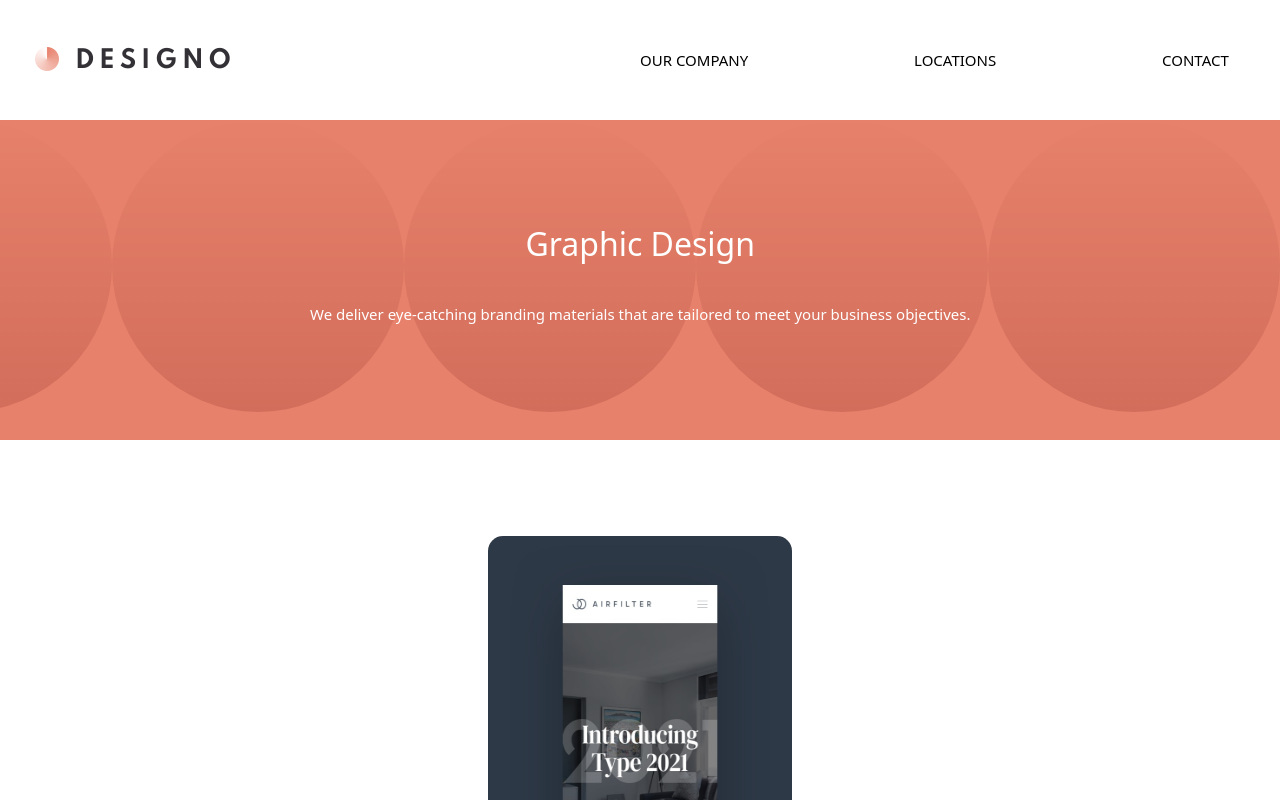
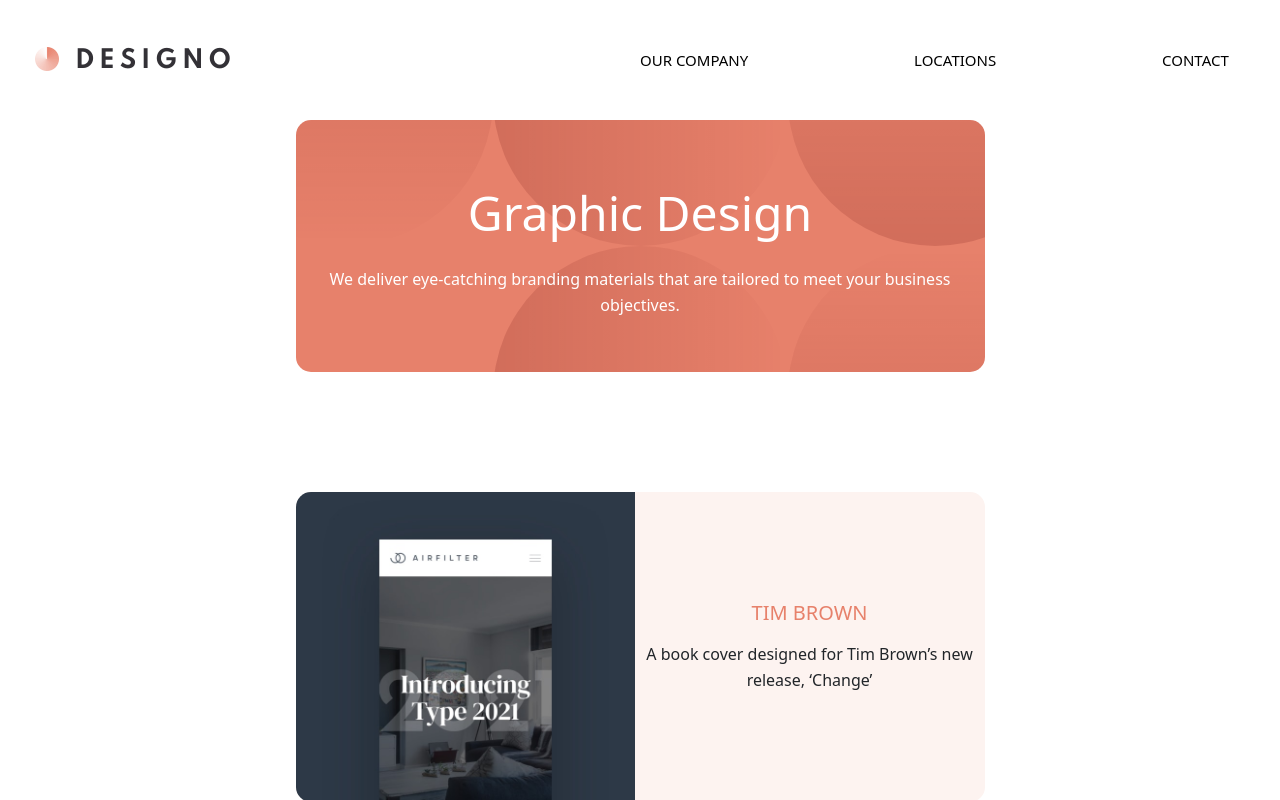
Before and after one commit to TedJenkler/Multi-Page-Website, a React (Create React App) app: page /graphicdesign in a window 1280 px wide. Shown: the top 800 px of the page. Built offline with nearby package versions, Linux system fonts and the light colour scheme.

Commit message:
responsive for mobile, tablet done

```diff
--- a/src/Components.js/ContentItem.js
+++ b/src/Components.js/ContentItem.js
@@ -3,8 +3,10 @@ const ContentItem = ({ img, h2, p }) => {
     return (
         <div className="content-item">
             <img src={img} alt={h2} />
-            <h2>{h2}</h2>
-            <p>{p}</p>
+            <div className="responsive-content">
+                <h2>{h2}</h2>
+                <p>{p}</p>
+            </div>
         </div>
     )
 }
--- a/src/index.css
+++ b/src/index.css
@@ -770,13 +770,13 @@ input:focus {
   border-radius: 15px 15px 0 0;
  }
 
- .content-item > h2 {
+ .content-item > div > h2 {
   font-size: 20px;
   text-align: center;
   margin: 32px 0 16px 0;
  }
 
- .content-item > p {
+ .content-item > div > p {
   font-size: 16px;
   line-height: 26px;
   text-align: center;
@@ -1276,65 +1276,68 @@ input:focus {
   /* Design page */
 
   .hero-design {
-    width: 100%;
-    height: 320px;
-    background-image: url(./assets//home/desktop/bg-pattern-hero-home.svg);
-    background-size: 292px;
-    background-position: bottom left;
-    background-repeat: repeat-x;
-    transform: rotate(180deg);
-    display: flex;
-    flex-direction: column-reverse;
+    width: 689px;
+    height: 252px;
+    background-image: url(./assets/shared/tablet/bg-pattern-design-pages-intro-tablet.svg);
+    background-size: 884px;
+    background-position: center;
+    background-repeat: no-repeat;
+    transform: rotate(0);
+    flex-direction: column;
+    border-radius: 15px;
+    margin-bottom: 120px;
   }
 
-
   .hero-design > h1 {
-    font-size: 32px;
-    text-align: center;
-    margin: 24px 0 105px 0;
-    transform: rotate(180deg);
+    font-size: 48px;
+    margin: 64px 0 24px 0;
+    transform: rotate(0);
   }
 
-
   .hero-design > p {
-    font-size: 15px;
-    text-align: center;
-    line-height: 25px;
-    transform: rotate(180deg);
+    font-size: 16px;
+    line-height: 26px;
+    transform: rotate(0);
+    margin-bottom: 64px;
   }
 
   /* content */
 
   .content {
-    width: 327px;
-    margin-top: 96px;
+    width: 100%;
+    margin-top: 0;
+  }
+
+  .responsive-content {
+    width: 100%;
+    height: 100%;
     display: flex;
     flex-direction: column;
-    align-items: center;
+    justify-content: center;
   }
 
   .content-item {
-   background-color: #FDF3F0;
-   border-radius: 15px;
+   width: 689px;
+   height: 310px;
    margin-bottom: 40px;
+   display: flex;
   }
 
   .content-item > img {
-    width: 100%;
-    height: 320px;
-    border-radius: 15px 15px 0 0;
+    width: 50%;
+    height: 100%;
+    border-radius: 15px 0 0 15px;
    }
 
-   .content-item > h2 {
+   .responsive-content > h2 {
     font-size: 20px;
-    text-align: center;
-    margin: 32px 0 16px 0;
+    margin: 109px 0 14.5px 0;
+    color: #E7816B;
    }
 
-   .content-item > p {
+   .responsive-content > p {
     font-size: 16px;
     line-height: 26px;
-    text-align: center;
-    margin-bottom: 32px;
+    margin-bottom: 108px;
    }
 }
```
